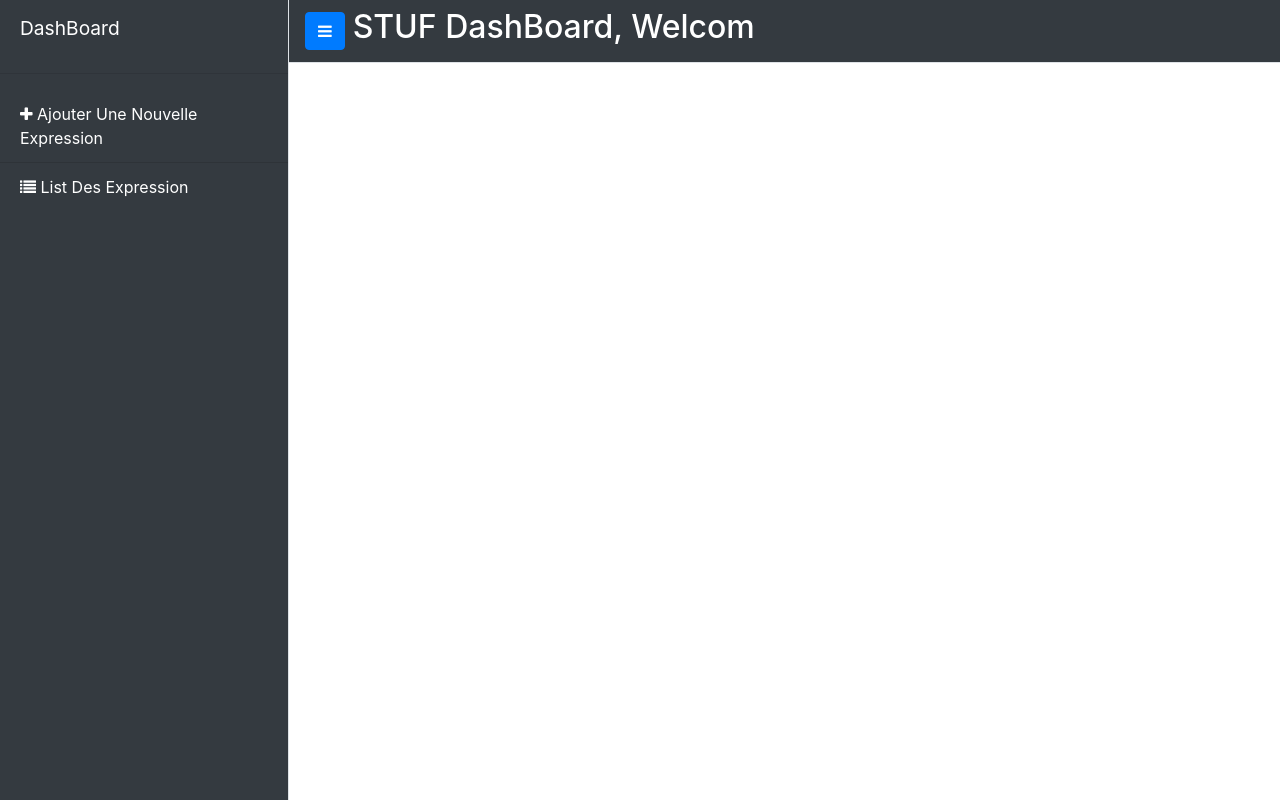
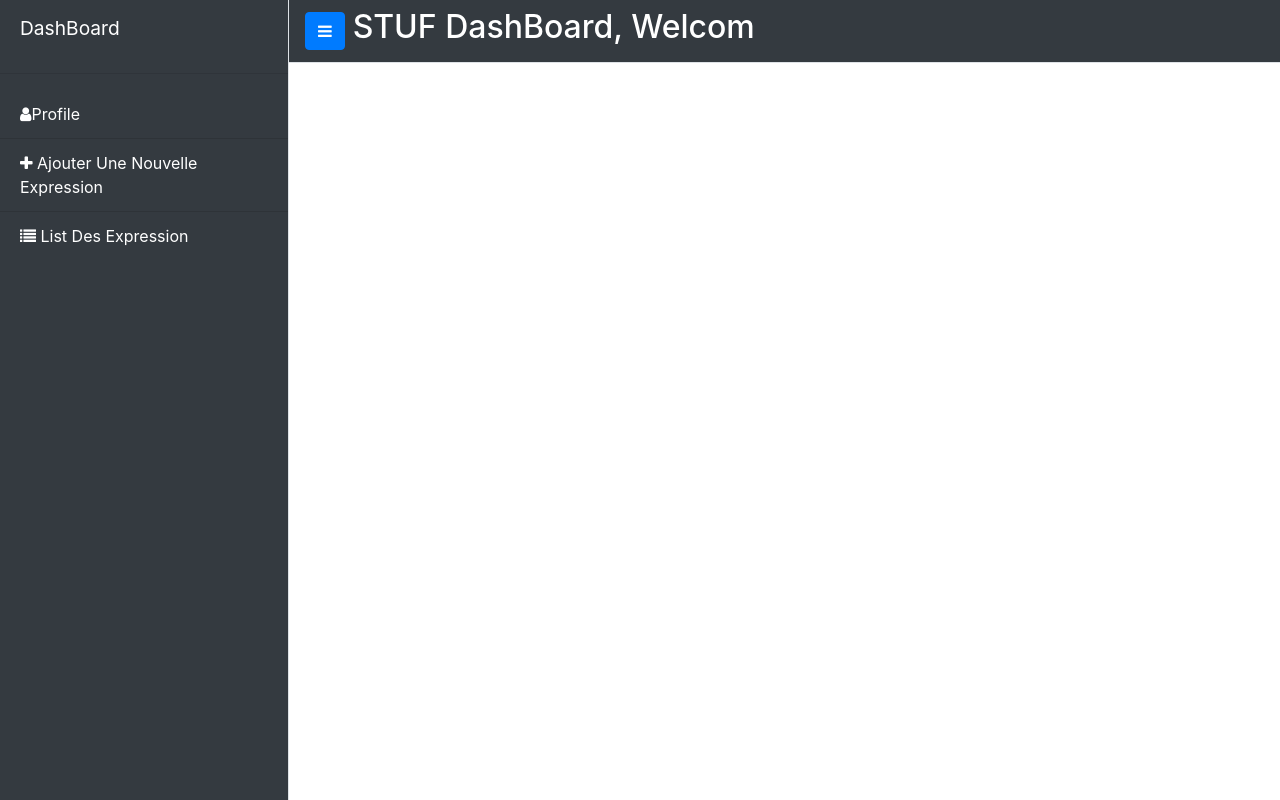
Before and after one commit to J-Kazonovic/CommercailManagementClient, an Angular app: page /stuf-dashboard in a window 1280 px wide. Built offline with nearby package versions, Linux system fonts and the light colour scheme.

Commit message:
fix action & add boutton profile

```diff
--- a/src/app/chef-dash-board/chef-dash-board.component.html
+++ b/src/app/chef-dash-board/chef-dash-board.component.html
@@ -5,6 +5,8 @@
     <div class="sidebar-heading" style="color: white;">DashBoard</div>
     <hr style="color: white;">
     <div class="list-group list-group-flush">
+      <a style="color: white;" [routerLink]="['/login']"
+        class="list-group-item list-group-item-action bg-dark"><i class="fa fa-user" aria-hidden="true"></i>Profile</a>
       <a style="color: white;" [routerLink]="[{ outlets: {dashboard:['eb-list'] } }]"
       class="list-group-item list-group-item-action bg-dark"><i class="fa fa-list" aria-hidden="true"></i> List Des
       Expression</a>
--- a/src/app/eb/eb-create/eb-list-current/eb-list-current.component.html
+++ b/src/app/eb/eb-create/eb-list-current/eb-list-current.component.html
@@ -11,12 +11,12 @@
                 </tr>
             </thead>
             <tbody>
-                <tr *ngIf="ebListCurrent.length==0">
+                <tr *ngIf="ebList.length==0">
                     <td class="alert alert-secondary" colspan="4" role="alert">
                         No data to display.
                     </td>
                 </tr>
-                <tr *ngFor="let eb of ebListCurrent">
+                <tr *ngFor="let eb of ebList">
                     <td>{{eb.title}}</td>
                     <td>
                         <button class="btn btn-danger fa fa-trash mr-2" (click)="onEbDelete(eb)"></button>
--- a/src/app/eb/eb-create/eb-list-current/eb-list-current.component.ts
+++ b/src/app/eb/eb-create/eb-list-current/eb-list-current.component.ts
@@ -38,8 +38,8 @@ export class EbListCurrentComponent implements OnInit {
   get eb(): Eb {
     return this.ebService.eb;
   }
-  get ebListCurrent(): Array<Eb> {
-    return this.ebService.ebListCurrent;
+  public get ebList(): Array<Eb> {
+    return this.ebService.ebList;
   }
 
   /** Getter */
--- a/src/app/stuf-dash-board/stuf-dash-board.component.html
+++ b/src/app/stuf-dash-board/stuf-dash-board.component.html
@@ -5,6 +5,8 @@
     <div class="sidebar-heading" style="color: white;">DashBoard</div>
     <hr style="color: white;">
     <div class="list-group list-group-flush">
+      <a style="color: white;" [routerLink]="['/login']"
+        class="list-group-item list-group-item-action bg-dark"><i class="fa fa-user" aria-hidden="true"></i>Profile</a>
       <a style="color: white;" [routerLink]="[{ outlets: {dashboard:['eb-create'] } }]"
         class="list-group-item list-group-item-action bg-dark"><i class="fa fa-plus" aria-hidden="true"></i> Ajouter Une
         Nouvelle Expression</a>
```
